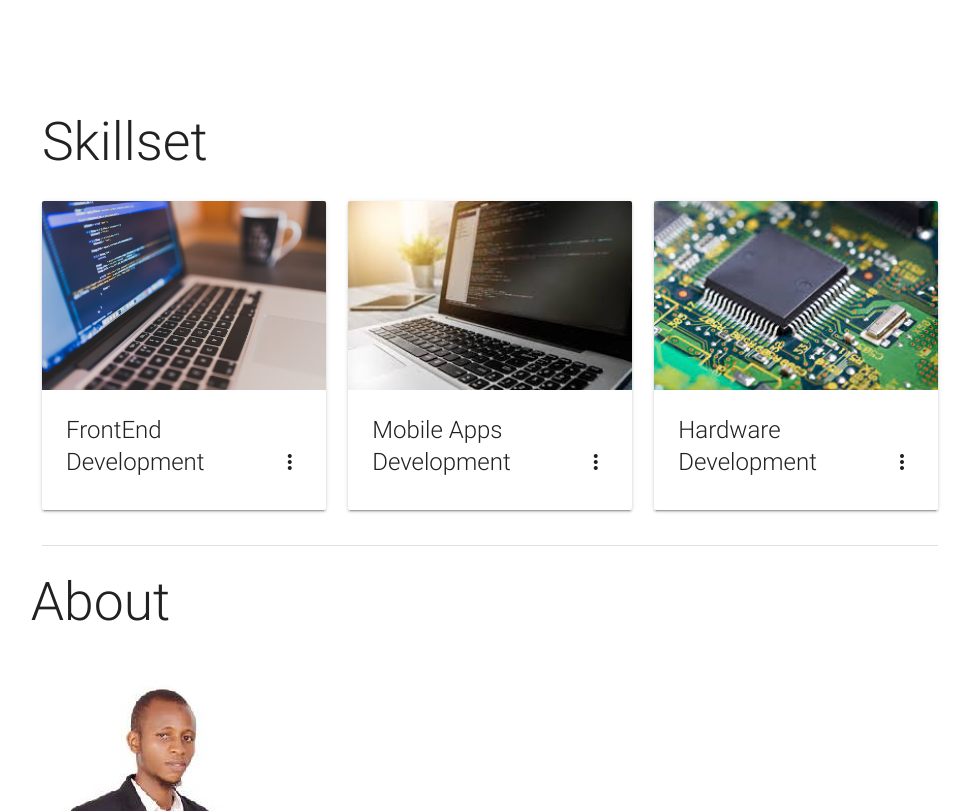
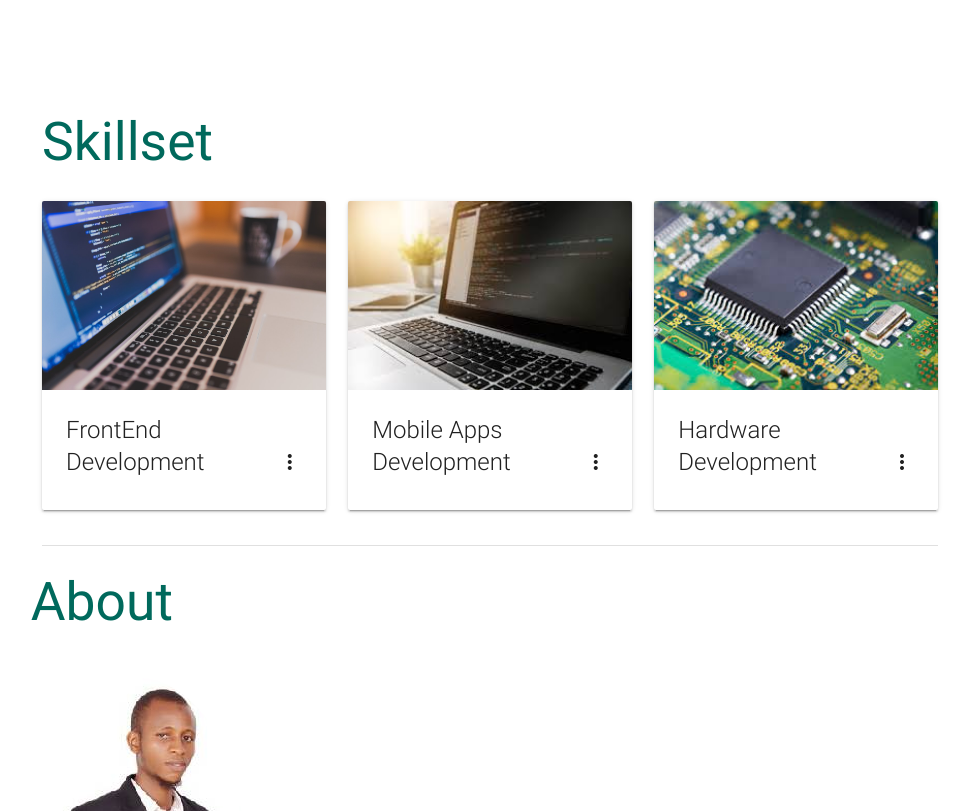
Before and after one commit to Basttyy/myportfolio, a plain HTML site: page index.html in a window 1280 px wide. Shown: the part 1989-2800 px from the top of the page, without its empty margins (150-1120 px from the left). Drawn offline with Linux system fonts and the light colour scheme; a script that the page names is missing.

Commit message:
modified styles.css and index.html files

```diff
--- a/assets/css/styles.css
+++ b/assets/css/styles.css
@@ -14,7 +14,7 @@
 }
 
 .section-header {
-    font-weight: 300;
+    font-weight: 400;
 }
 
 .thin-text,
--- a/index.html
+++ b/index.html
@@ -55,7 +55,7 @@
     <!--Services-->
     <div class="container">
         <div class="row">
-            <h2 class="section-header">Services</h2>
+            <h2 class="section-header teal-text text-darken-3">Services</h2>
         </div>
         <div class="row">
             <div class="col l6 s12 m12">
@@ -129,7 +129,7 @@
     </div>
     <!--Work Section-->
     <div class="container">
-        <h2 class="section-header">Skillset</h2>
+        <h2 class="section-header teal-text text-darken-3">Skillset</h2>
         <div class="row">
             <div class="col l4 m8 offset-2 s12">
                 <div class="card">
@@ -183,7 +183,7 @@
     <!--About Section-->
     <div class="container">
         <div class="row">
-            <h2 class="section-header">About</h2>
+            <h2 class="section-header teal-text text-darken-3">About</h2>
         </div>
         <div class="row">
             <p class="flow-text"><img class="responsive-img circle" style="max-width: 250px; max-height: 500px " src="assets\img\basttyy.jpg">I am Abdulbasit Mamman, A graduate of Industrial and Technology Education <em>Electrical/Electronics Technology</em>, Federal University
@@ -199,7 +199,7 @@
     <!--Contact Section-->
     <div class="container">
         <div class="row">
-            <h2 class="section-header black-text">Contact</h2>
+            <h2 class="section-header teal-text text-darken-3">Contact</h2>
         </div>
     </div>
     <div class="container blue darken-4 contact-form">
```
